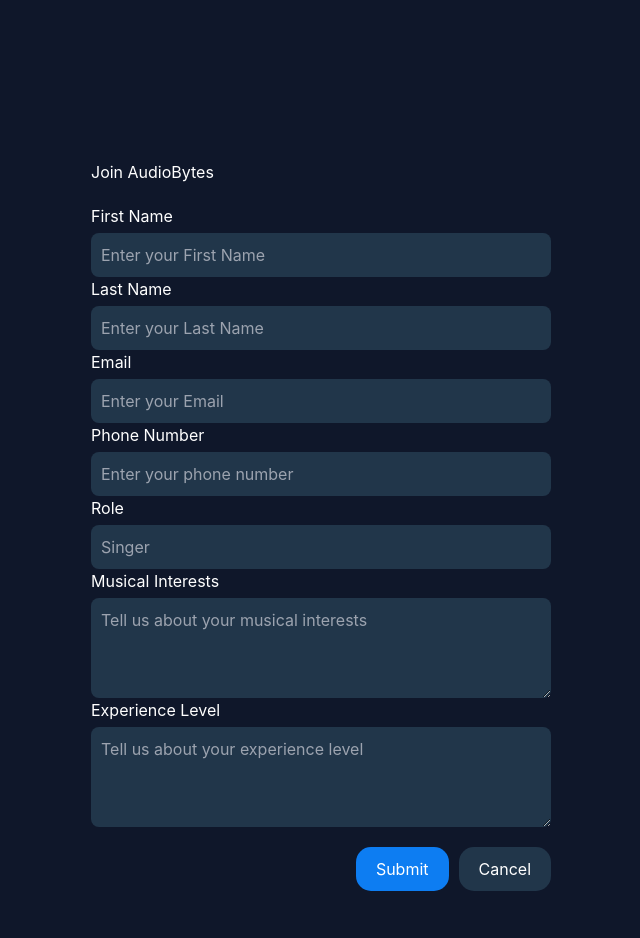
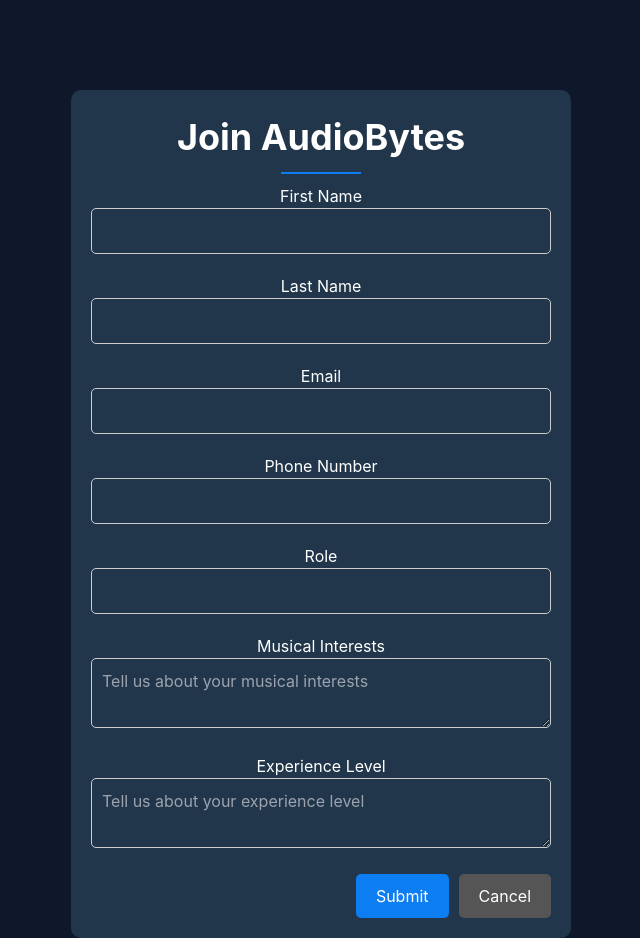
Before and after one commit to Audiobytes-IIITD/website, a React (Create React App) app: page / in a window 1280 px wide. Shown: the part 1880-2818 px from the top of the page, without its empty margins (319-959 px from the left). Built offline with nearby package versions, Linux system fonts and the light colour scheme.

Commit message:
imporoved join us

```diff
--- a/src/pages/join.css
+++ b/src/pages/join.css
@@ -4,75 +4,90 @@
   display: flex;
   flex-direction: column;
   align-items: center;
-    padding-top: 0px;
-    margin-top: 100px;
+  padding-top: 50px;
 }
 
 .card {
   margin-top: 20px;
   width: 80%;
   max-width: 500px;
-    overflow: auto;
   padding: 20px;
+  background-color: #21364a;
+  border-radius: 10px;
+  position: relative;
+  overflow: hidden;
 }
 
-.join .form {
+.join-heading {
+
+        color: white;
+        font-weight: bold;
+
+  font-size: 36px;
+  margin-bottom: 20px;
+  text-align: center;
+  position: relative;
+}
+
+.join-heading::after {
+  content: "";
+  position: absolute;
+  bottom: -10px;
+  left: 50%;
+  width: 80px;
+  height: 2px;
+  background-color: #0d7df2;
+  transform: translateX(-50%);
+}
+
+.form {
   display: flex;
   flex-direction: column;
   align-items: flex-start;
 }
 
-.join h1 {
-    color: white;
+.input-group {
   margin-bottom: 20px;
-    text-align: left;
-    z-index: 1001;
+  width: 100%;
 }
 
-.join .line {
-    color: white;
+label {
   margin-bottom: 5px;
+  color: #ffffff;
 }
 
-.join input[type="text"],
-.join textarea {
+input[type="text"],
+textarea {
   padding: 10px;
   border: 1px solid #ccc;
-    border-radius: 8px;
+  border-radius: 5px;
   width: 100%;
   box-sizing: border-box;
-    background-color: #21364A;
-    color: white;
-    border: none;
-}
-
-.musical-interest-input,
-.experience-level {
-    min-height: 100px;
+  background-color: #21364a;
+  color: #ffffff;
 }
 
 .button-container {
   display: flex;
   justify-content: flex-end;
-    margin-top: 20px;
   width: 100%;
 }
 
-.button-container button {
+button {
   margin-left: 10px;
   padding: 10px 20px;
-    color: white;
+  color: #ffffff;
   border: none;
-    border-radius: 15px;
+  border-radius: 5px;
   cursor: pointer;
 }
 
-.button-container .submit {
-    background-color: #0D7DF2;
+.submit {
+  background-color: #0d7df2;
 }
 
-.button-container .cancel {
-    background-color: #21364A;
+.cancel {
+  background-color: #555555;
 }
 
 @media only screen and (max-width: 600px) {
--- a/src/pages/join.js
+++ b/src/pages/join.js
@@ -1,38 +1,52 @@
 import React from "react";
 import "./join.css";
 
-
 const Join = () => {
   return (
-    <div className="join " id="joinus">
-        {/* <NavBar /> */}
-      <div className="card ">
-        <h1>Join AudioBytes</h1>
+    <div className="join" id="joinus">
+      <div className="card">
+        <h1 className="join-heading ">Join AudioBytes</h1>
         <form className="form">
-          <p className="line">First Name</p>
-          <input type="text" placeholder="Enter your First Name" name="fname" />
-          <p className="line">Last Name</p>
-          <input type="text" placeholder="Enter your Last Name" name="lname" />
-          <p className="line">Email</p>
-          <input type="text" placeholder="Enter your Email" name="email" />
-          <p className="line">Phone Number</p>
-          <input type="text" placeholder="Enter your phone number" name="phone" />
-          <p className="line">Role</p>
-          <input type="text" placeholder="Singer" name="role" />
-          <p className="line">Musical Interests</p>
-          <textarea
+          <div className="input-group">
+            <label htmlFor="fname">First Name</label>
+            <input type="text" id="fname" name="fname" />
+          </div>
+          <div className="input-group">
+            <label htmlFor="lname">Last Name</label>
+            <input type="text" id="lname" name="lname" />
+          </div>
+          <div className="input-group">
+            <label htmlFor="email">Email</label>
+            <input type="text" id="email" name="email" />
+          </div>
+          <div className="input-group">
+            <label htmlFor="phone">Phone Number</label>
+            <input type="text" id="phone" name="phone" />
+          </div>
+          <div className="input-group">
+            <label htmlFor="role">Role</label>
+            <input type="text" id="role" name="role" />
+          </div>
+          <div className="input-group">
+            <label htmlFor="musical-interest">Musical Interests</label>
+            <textarea
+              id="musical-interest"
+              name="musical interest"
               placeholder="Tell us about your musical interests"
-              name="musical interest"
               className="musical-interest-input"
-          ></textarea>
-          <p className="line">Experience Level</p>
-          <textarea
+            ></textarea>
+          </div>
+          <div className="input-group">
+            <label htmlFor="experience-level">Experience Level</label>
+            <textarea
+              id="experience-level"
+              name="experience level"
               placeholder="Tell us about your experience level"
-              name="experience level"
               className="experience-level"
-          ></textarea>
+            ></textarea>
+          </div>
 
-          <div className="button-container" >
+          <div className="button-container">
             <button className="submit">Submit</button>
             <button className="cancel">Cancel</button>
           </div>
```
Lines whose indentation alone changed are shown as unchanged.
